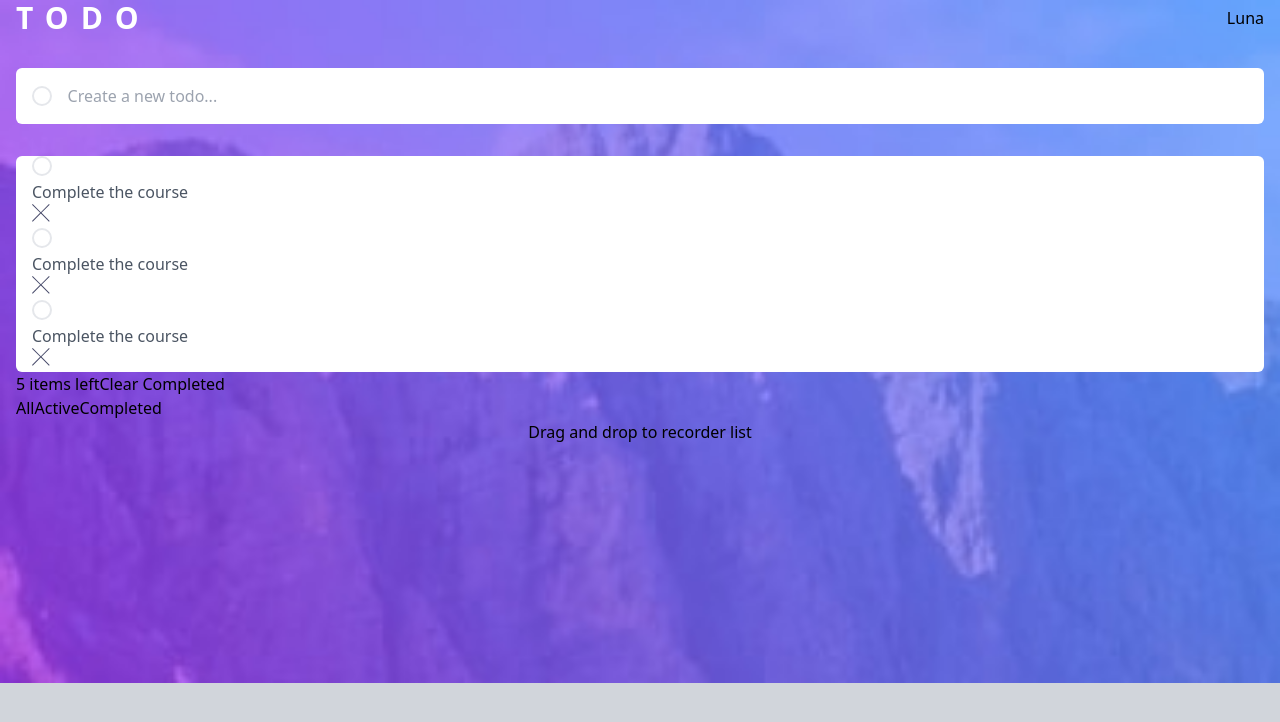
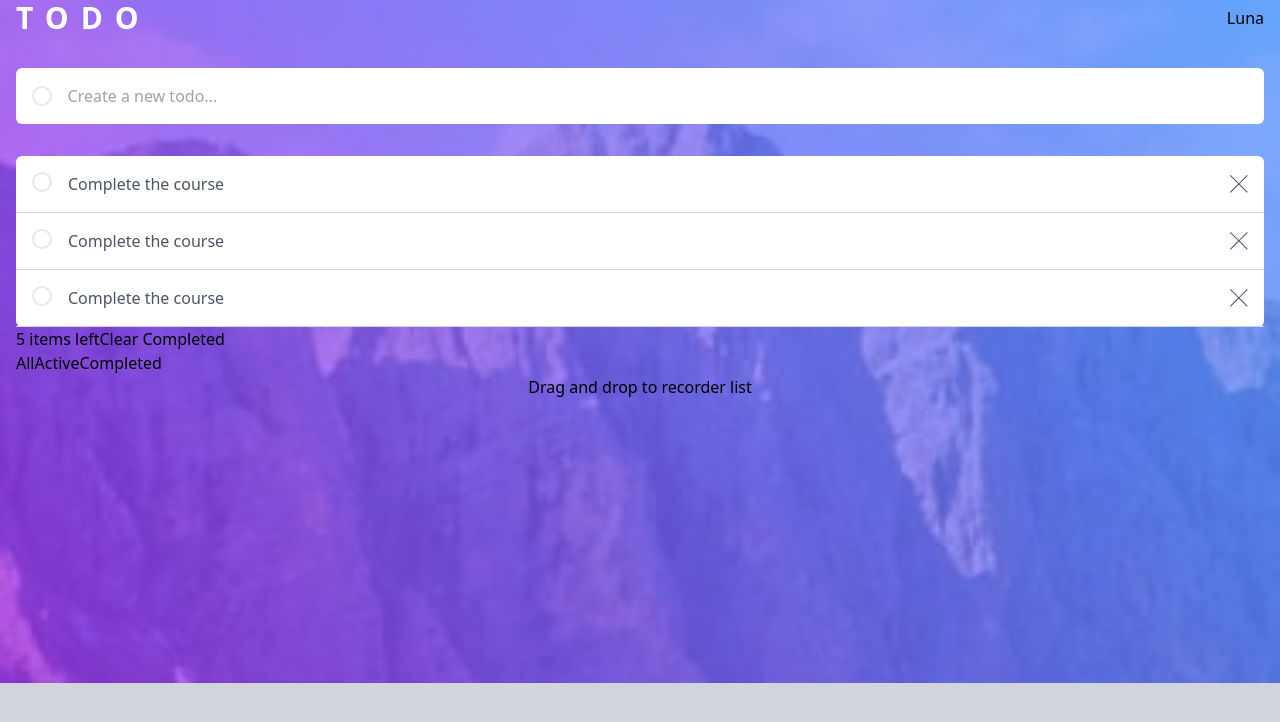
Before and after one commit to Googluu/TODOs, a React (Vite) app: page / in a window 1280 px wide. Shown: the top 722 px of the page. Built offline with nearby package versions, Linux system fonts and the light colour scheme.

Commit message:
styles para la arquitectura estatica

```diff
--- a/src/App.jsx
+++ b/src/App.jsx
@@ -20,25 +20,25 @@ function App() {
         </form>
       </header>
       <main className="container mx-auto mt-8 px-4">
-        <div className="rounded-md bg-white px-4">
-          <article>
-            <button className="inline-block h-5 w-5 rounded-full border-2"></button>
-            <p className="text-gray-600">Complete the course</p>
-            <button>
+        <div className="rounded-md bg-white">
+          <article className="flex gap-4 border-b border-b-gray-300 py-4 px-4">
+            <button className="inline-block h-5 w-5 flex-none rounded-full border-2"></button>
+            <p className="grow text-gray-600">Complete the course</p>
+            <button className="flex-none">
               <CrossIcon />
             </button>
           </article>
-          <article>
-            <button className="inline-block h-5 w-5 rounded-full border-2"></button>
-            <p className="text-gray-600">Complete the course</p>
-            <button>
+          <article className="flex gap-4 border-b border-b-gray-300 py-4 px-4">
+            <button className="inline-block h-5 w-5 flex-none rounded-full border-2"></button>
+            <p className="grow text-gray-600">Complete the course</p>
+            <button className="flex-none">
               <CrossIcon />
             </button>
           </article>
-          <article>
-            <button className="inline-block h-5 w-5 rounded-full border-2"></button>
-            <p className="text-gray-600">Complete the course</p>
-            <button>
+          <article className="flex gap-4 border-b border-b-gray-300 py-4 px-4">
+            <button className="inline-block h-5 w-5 flex-none rounded-full border-2"></button>
+            <p className="grow text-gray-600">Complete the course</p>
+            <button className="flex-none">
               <CrossIcon />
             </button>
           </article>
```
